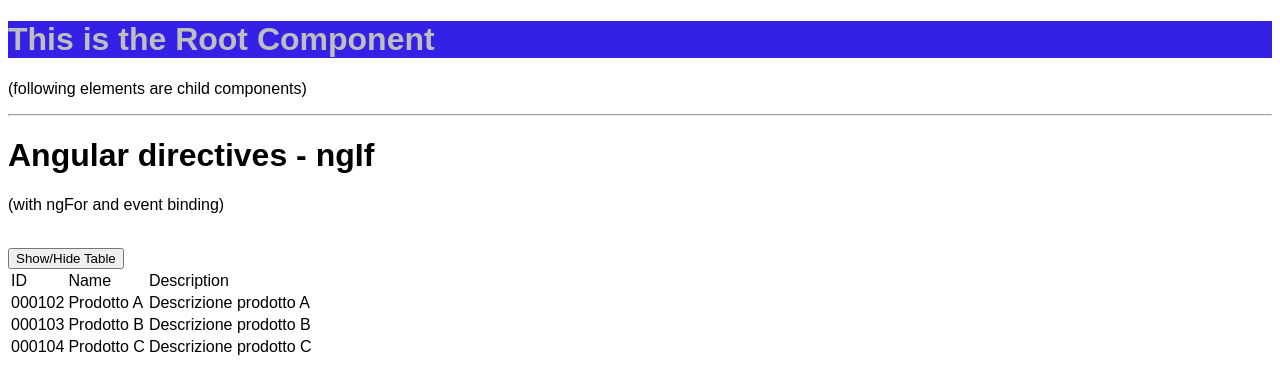
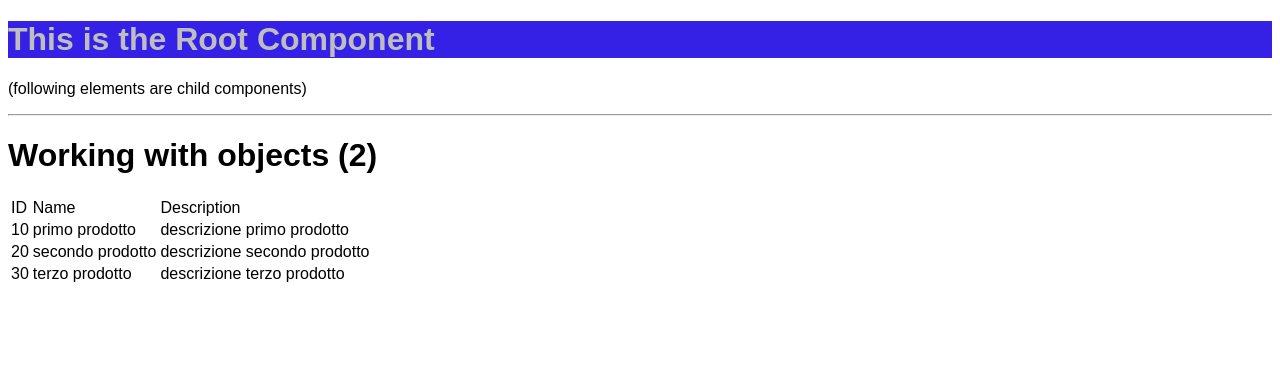
Before and after one commit to maurizio-meluzzi-accenture/AngLab, an Angular app: page / in a window 1280 px wide. Shown: the top 390 px of the page. Built offline with nearby package versions, Linux system fonts and the light colour scheme.

Commit message:
MM 2201 addon

```diff
--- a/src/app/app.component.html
+++ b/src/app/app.component.html
@@ -1,4 +1,4 @@
 <h1>This is the Root Component</h1>
 <p>(following elements are child components)</p>
 
-<app-prt-008></app-prt-008>
+<app-prt-010></app-prt-010>
--- a/src/app/app.module.ts
+++ b/src/app/app.module.ts
@@ -12,6 +12,8 @@
 import { Prt006Component } from './prt.006.component/prt.006.component';
 import { Prt007Component } from './prt.007.component/prt.007.component';
 import { Prt008Component } from './prt.008.component/prt.008.component';
+import { Prt009Component } from './prt.009.component/prt.009.component';
+import { Prt010Component } from './prt.010.component/prt.010.component';
 
 @NgModule({
   declarations: [
@@ -23,7 +25,9 @@
     Prt005Component,
     Prt006Component,
     Prt007Component,
-    Prt008Component
+    Prt008Component,
+    Prt009Component,
+    Prt010Component
   ],
   imports: [
     BrowserModule,
--- /dev/null
+++ b/src/app/prt.009.component/product.model.ts
@@ -0,0 +1,13 @@
+export class Product
+{
+    id: number;
+    name: string;
+    description: string;
+
+    constructor(id: number, name: string, description: string)
+    {
+        this.id = id;
+        this.name = name;
+        this.description = description;
+    }
+}
--- /dev/null
+++ b/src/app/prt.009.component/prt.009.component.html
@@ -0,0 +1,29 @@
+<hr>
+<h1>Working with objects (1)</h1>
+<br>
+<table>
+    <tr>
+        <td>ID</td>
+        <td>{{ prd001.id }}</td>
+    </tr>
+    <tr>
+        <td>Name</td>
+        <td>{{ prd001.name }}</td>
+    </tr>
+    <tr>
+        <td>Description</td>
+        <td>{{ prd001.description }}</td>
+    </tr>
+    <tr>
+        <td>ID</td>
+        <td>{{ prd002.id }}</td>
+    </tr>
+    <tr>
+        <td>Name</td>
+        <td>{{ prd002.name }}</td>
+    </tr>
+    <tr>
+        <td>Description</td>
+        <td>{{ prd002.description }}</td>
+    </tr>
+</table>
--- /dev/null
+++ b/src/app/prt.009.component/prt.009.component.ts
@@ -0,0 +1,17 @@
+import { Component, OnInit } from '@angular/core';
+import { Product } from './product.model';
+
+@Component({
+  selector: 'app-prt-009',
+  templateUrl: './prt.009.component.html'
+})
+export class Prt009Component implements OnInit
+{
+  prd001: Product = new Product(10, 'primo prodotto', 'descrizione primo prodotto');
+  prd002: Product = new Product(20, 'secondo prodotto', 'descrizione secondo prodotto');
+
+  constructor() { }
+
+  ngOnInit() {
+  }
+}
--- /dev/null
+++ b/src/app/prt.010.component/product.model.ts
@@ -0,0 +1,13 @@
+export class Product
+{
+    id: number;
+    name: string;
+    description: string;
+
+    constructor(id: number, name: string, description: string)
+    {
+        this.id = id;
+        this.name = name;
+        this.description = description;
+    }
+}
--- /dev/null
+++ b/src/app/prt.010.component/prt.010.component.html
@@ -0,0 +1,15 @@
+<hr>
+<h1>Working with objects (2)</h1>
+
+<table>
+    <tr>
+        <td>ID</td>
+        <td>Name</td>
+        <td>Description</td>
+    </tr>
+    <tr *ngFor="let product of products">
+        <td>{{ product.id }}</td>
+        <td>{{ product.name }}</td>
+        <td>{{ product.description }}</td>
+    </tr>
+</table>
--- /dev/null
+++ b/src/app/prt.010.component/prt.010.component.ts
@@ -0,0 +1,22 @@
+import { Component, OnInit } from '@angular/core';
+import { Product } from './product.model';
+
+@Component({
+  selector: 'app-prt-010',
+  templateUrl: './prt.010.component.html'
+})
+export class Prt010Component implements OnInit {
+  products: Product[] = [];
+
+  constructor() { }
+
+  ngOnInit() {
+    let prd001: Product = new Product(10, 'primo prodotto', 'descrizione primo prodotto');
+    let prd002: Product = new Product(20, 'secondo prodotto', 'descrizione secondo prodotto');
+    let prd003: Product = new Product(30, 'terzo prodotto', 'descrizione terzo prodotto');
+    this.products.push(prd001);
+    this.products.push(prd002);
+    this.products.push(prd003);
+  }
+
+}
```
